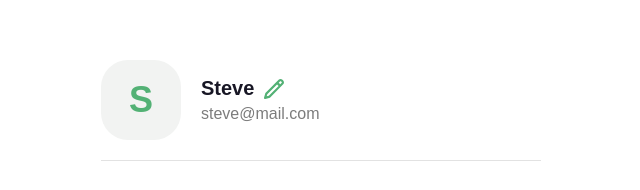
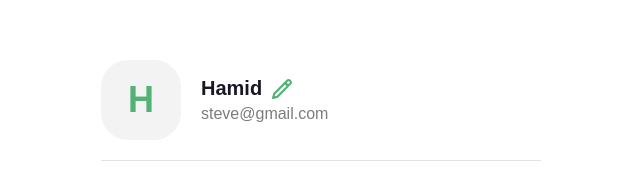
Before and after one commit to DaftGorillaz/Grocerify, a React (Create React App) app in the folder front-end/: page /account in a window 1280 px wide. Shown: the top 190 px of the page, without its empty margins (319-959 px from the left). Built offline with nearby package versions, Linux system fonts and the light colour scheme; a web font is replaced by a local one.

Commit message:
Implement user context for user handling

```diff
--- a/front-end/src/App.js
+++ b/front-end/src/App.js
@@ -6,9 +6,11 @@ import ShoppingPage from './components/ShoppingPage';
 import ProductDetailsPage from './components/ProductDetailsPage';
 import GeneratedListPage from './components/GeneratedListPage';
 import AccountPage from './components/AccountPage';
+import { UserProvider } from './context/UserContext';
 
 function App() {
   return (
+    <UserProvider>
       <Router>
         <div className="App">
           <Routes>
@@ -20,6 +22,7 @@ function App() {
           </Routes>
         </div>
       </Router>
+    </UserProvider>
   );
 }
 
--- a/front-end/src/components/AccountPage.js
+++ b/front-end/src/components/AccountPage.js
@@ -2,6 +2,7 @@ import React from 'react';
 import './AccountPage.css';
 import BottomNavigation from './BottomNavigation';
 import { useNavigate } from 'react-router-dom';
+import { useUser } from '../context/UserContext';
 
 // SVG Icons
 const NotificationIcon = () => (
@@ -30,10 +31,18 @@ const ChevronRightIcon = () => (
 
 const AccountPage = () => {
   const navigate = useNavigate();
-  const userName = "Steve";
+  const { user, updateUser } = useUser();
 
   const handleGoBack = () => {
     navigate(-1);
+  };
+
+  const handleEditProfile = () => {
+    // In a real app, this would open a profile edit form
+    const newName = prompt('Enter new name:', user.name);
+    if (newName) {
+      updateUser({ name: newName });
+    }
   };
 
   const handleMenuItemClick = (item) => {
@@ -57,20 +66,20 @@ const AccountPage = () => {
       {/* Profile Section */}
       <div className="profile-section">
         <div className="profile-image">
-          {userName.charAt(0)}
+          {user.name.charAt(0)}
         </div>
         <div className="profile-info">
           <div className="name-edit">
-            <h2>{userName}</h2>
+            <h2>{user.name}</h2>
             <img
               src="/images/edit_icon.svg"
               alt="Edit"
               className="edit-icon"
-              onClick={() => alert('Edit profile')}
+              onClick={handleEditProfile}
               style={{ cursor: 'pointer' }}
             />
           </div>
-          <p className="email">steve@mail.com</p>
+          <p className="email">{user.email}</p>
         </div>
       </div>
 
--- a/front-end/src/components/Header.js
+++ b/front-end/src/components/Header.js
@@ -1,14 +1,17 @@
 import React from 'react';
 import './Header.css';
 import locationIcon from '../assets/images/location-icon.svg';
+import { useUser } from '../context/UserContext';
 
 const Header = () => {
+  const { user } = useUser();
+
   return (
     <div className="header">
-      <h1 className="greeting">Hello, Steve!</h1>
+      <h1 className="greeting">Hello, {user.name}!</h1>
       <div className="location">
         <img src={locationIcon} alt="Location" className="location-icon" />
-        <p>Melbourne, Victoria</p>
+        <p>{user.location}</p>
       </div>
     </div>
   );
--- /dev/null
+++ b/front-end/src/context/UserContext.js
@@ -0,0 +1,29 @@
+import React, { createContext, useState, useContext } from 'react';
+
+const UserContext = createContext();
+
+export const UserProvider = ({ children }) => {
+  const [user, setUser] = useState({
+    name: 'Hamid',
+    email: 'steve@gmail.com',
+    location: 'Melbourne, Victoria'
+  });
+
+  const updateUser = (newUserData) => {
+    setUser(prevUser => ({ ...prevUser, ...newUserData }));
+  };
+
+  return (
+    <UserContext.Provider value={{ user, updateUser }}>
+      {children}
+    </UserContext.Provider>
+  );
+};
+
+export const useUser = () => {
+  const context = useContext(UserContext);
+  if (context === undefined) {
+    throw new Error('useUser must be used within a UserProvider');
+  }
+  return context;
+};
```
Lines whose indentation alone changed are shown as unchanged.
